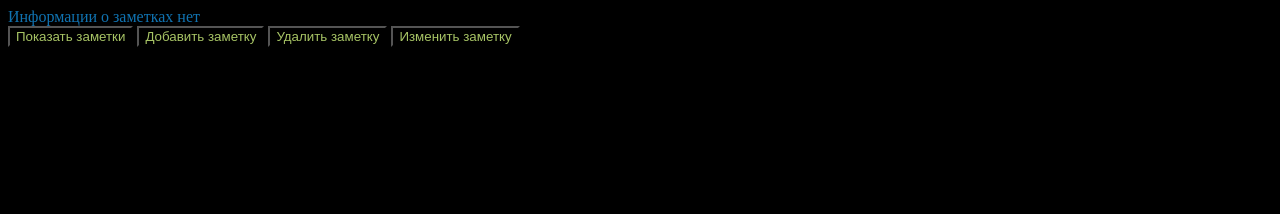
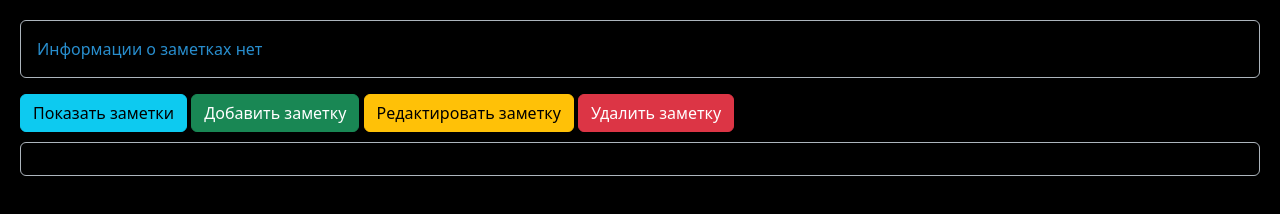
Before and after one commit to amiamiur/Node_Educate, a browser extension: page Node_Pokoyo/notes/index.html in a window 1280 px wide. Drawn offline with nearby package versions, Linux system fonts and the light colour scheme; no server answers.

Commit message:
Update index.html

```diff
--- a/Node_Pokoyo/notes/index.html
+++ b/Node_Pokoyo/notes/index.html
@@ -3,27 +3,36 @@
 <head>
     <meta charset="UTF-8">
     <meta name="viewport" content="width=device-width, initial-scale=1.0">
+    <link href="https://cdn.jsdelivr.net/npm/bootstrap@5.3.8/dist/css/bootstrap.min.css" rel="stylesheet" integrity="sha384-sRIl4kxILFvY47J16cr9ZwB07vP4J8+LH7qKQnuqkuIAvNWLzeN8tE5YBujZqJLB" crossorigin="anonymous">
     <title>Менеджер заметок</title>
     <style>
         * {
+            margin: 10px;
             background-color: #000000;
-            color: #a7c465;
+            color: #dac227;
         }
         #stats {
-            color: rgb(16, 115, 177);
+            color: rgb(40, 142, 206);
+        }
+        .stats {
+            background-color: #000000;
+        }
+        body{
+            background-color: #000000;
         }
     </style>
 </head>
 <body>
-    <div id="stats"> </div>
+    <div id="stats" class="alert alert-dark" role="alert" style="background-color: #000000;"> </div>
     <div>
-        <button onclick='showNotes()'> Показать заметки</button>
-        <button onclick='addNote()'> Добавить заметку</button>
-        <button onclick='deleteNote()'> Удалить заметку</button>
-        <button onclick='editNote()'>Изменить заметку</button>
+        <button onclick='showNotes()' type="button" class="btn btn-info"> Показать заметки</button>
+        <button onclick='addNote()' type="button" class="btn btn-success"> Добавить заметку</button>
+        <button onclick='editNote()' type="button" class="btn btn-warning"> Редактировать заметку</button>
+        <button onclick='deleteNote()' type="button" class="btn btn-danger"> Удалить заметку</button>
     </div>
-    <div id="content"> </div>
+    <div id="content" class="alert alert-dark" role="alert" style="background-color: #000000;"> </div>
 
-    <script src="app.js"></script>
+    <script type="module" src="app.js"></script>
+    <script src="https://cdn.jsdelivr.net/npm/bootstrap@5.3.8/dist/js/bootstrap.bundle.min.js" integrity="sha384-FKyoEForCGlyvwx9Hj09JcYn3nv7wiPVlz7YYwJrWVcXK/BmnVDxM+D2scQbITxI" crossorigin="anonymous"></script>
 </body>
 </html>
```
